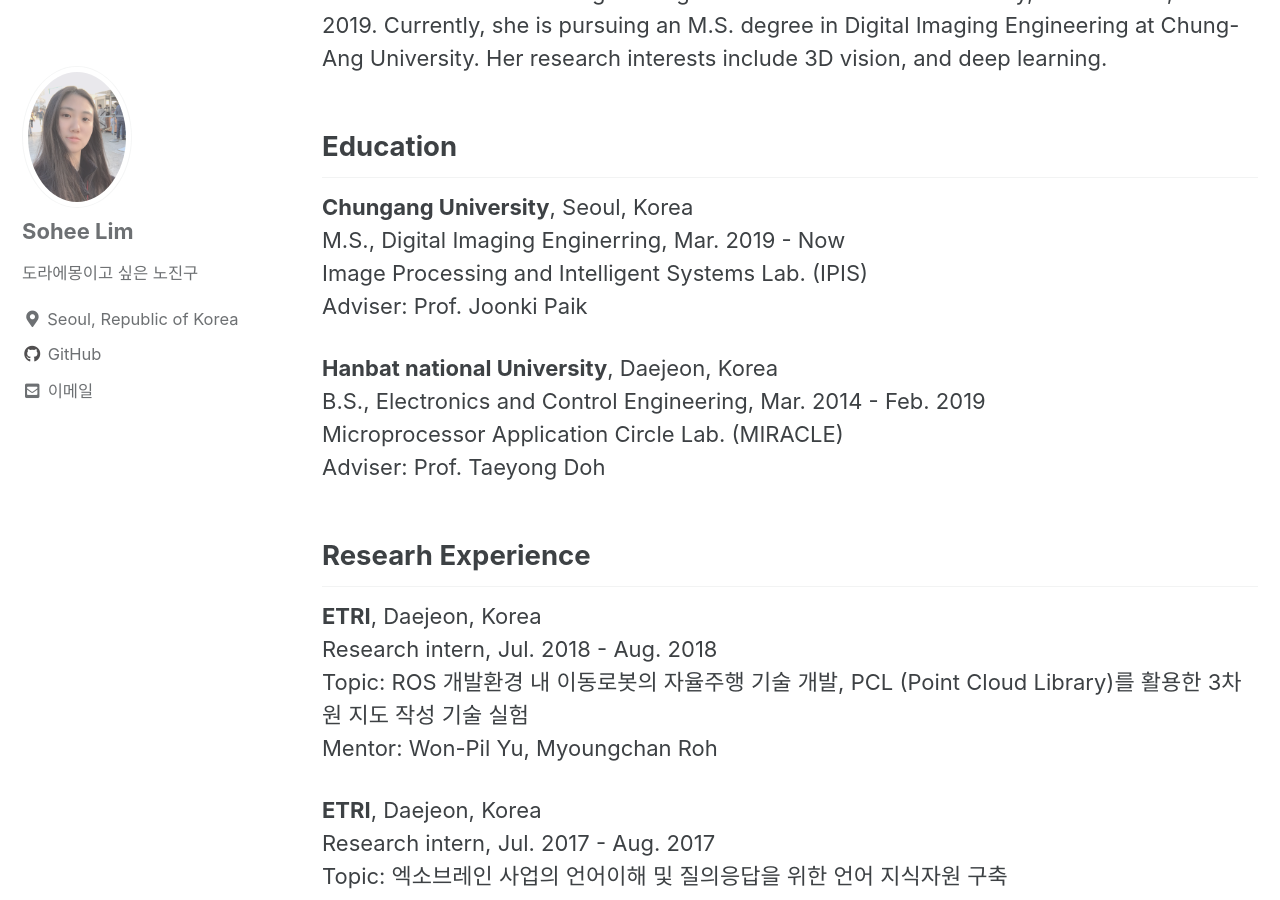
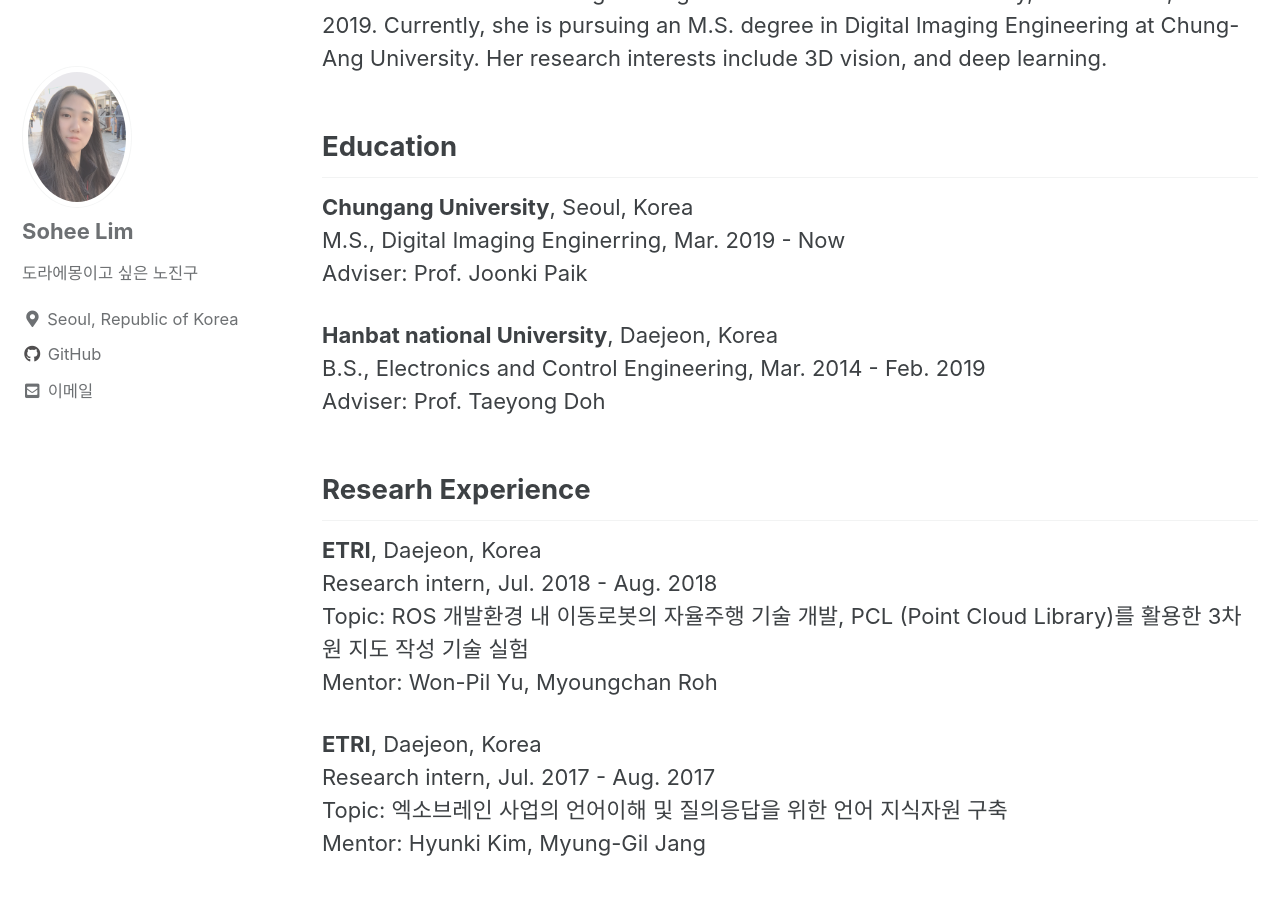
Before and after one commit to sohee-zoe/sohee-zoe.github.io, a Jekyll site: the page built from _pages/about.md, in a window 1280 px wide and 900 px high, scrolled down 656 px. Built offline with Jekyll 4.4.1, drawn with Linux system fonts in a browser that asks for light colours; cached includes are drawn as plain includes.

Commit message:
Update about.md

```diff
--- a/_pages/about.md
+++ b/_pages/about.md
@@ -28,13 +28,11 @@
 ## Education
 **Chungang University**, Seoul, Korea
 M.S., Digital Imaging Enginerring, Mar. 2019 - Now
-Image Processing and Intelligent Systems Lab. (IPIS)
 Adviser: Prof. Joonki Paik
 
 
 **Hanbat national University**, Daejeon, Korea
 B.S., Electronics and Control Engineering, Mar. 2014 - Feb. 2019
-Microprocessor Application Circle Lab. (MIRACLE)
 Adviser: Prof. Taeyong Doh
 
 
```
